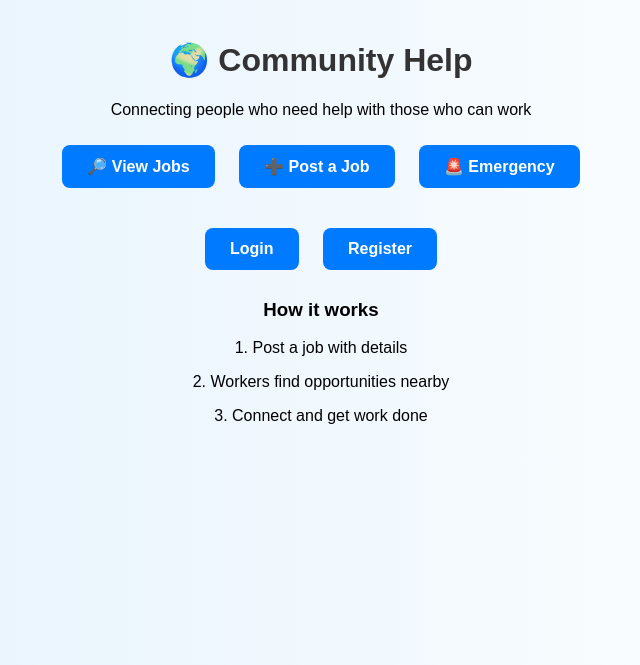
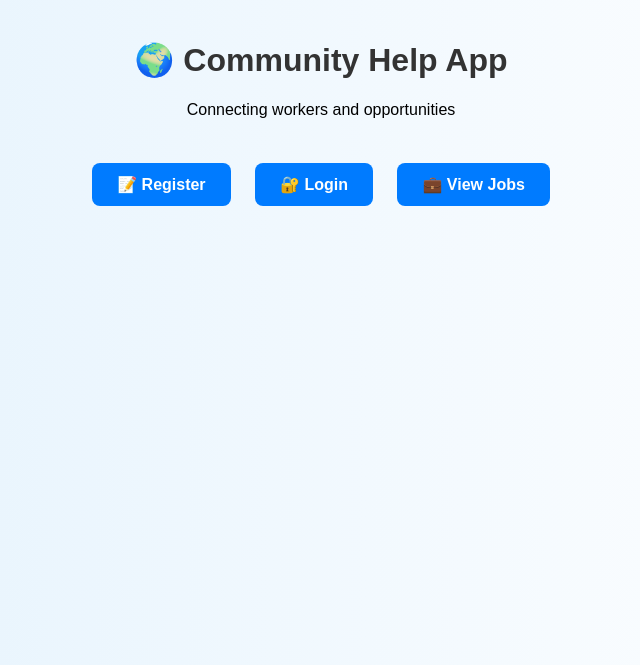
Before and after one commit to omkar29-maker/community-app, a Flask app: page / in a window 1280 px wide. Shown: the top 665 px of the page, without its empty margins (319-959 px from the left). Run offline with Flask 3, Linux system fonts and the light colour scheme.

Commit message:
Update index.html

```diff
--- a/templates/index.html
+++ b/templates/index.html
@@ -1,53 +1,51 @@
 <!DOCTYPE html>
-<html lang="en">
+<html>
 <head>
-    <meta charset="UTF-8">
+    <title>Community Help App</title>
+
+    <!-- ✅ PWA Manifest -->
+    <link rel="manifest" href="/static/manifest.json">
+
+    <!-- ✅ Mobile settings -->
     <meta name="viewport" content="width=device-width, initial-scale=1.0">
-    <title>Community Help App</title>
+    <meta name="theme-color" content="#2b2bff">
+
+    <!-- ✅ Apple support (VERY IMPORTANT) -->
+    <meta name="apple-mobile-web-app-capable" content="yes">
+    <meta name="apple-mobile-web-app-status-bar-style" content="black">
+    <meta name="apple-mobile-web-app-title" content="CommunityApp">
+    <link rel="apple-touch-icon" href="/static/icon.png">
+
+    <!-- ✅ CSS -->
     <link rel="stylesheet" href="/static/style.css">
 </head>
+
 <body>
 
 <div class="container">
+    <h1>🌍 Community Help App</h1>
 
-    <!-- Header -->
-    <h1>🌍 Community Help</h1>
-    <p class="subtitle">
-        Connecting people who need help with those who can work
-    </p>
+    <p>Connecting workers and opportunities</p>
 
-    <!-- Main Actions -->
-    <div class="actions">
-        <a class="btn" href="/jobs">🔎 View Jobs</a>
-        <a class="btn secondary" href="/post">➕ Post a Job</a>
-        <a class="btn" href="/contacts">🚨 Emergency</a>
-    </div>
+    <br>
 
-    <!-- 👇 LOGIN / USER SECTION -->
-    <div style="margin-top:20px;">
-        {% if session.get('user') %}
-            <p>Welcome, {{ session['user'] }} 👋</p>
-            <a class="btn" href="/logout">Logout</a>
-        {% else %}
-            <a class="btn" href="/login">Login</a>
-            <a class="btn secondary" href="/register">Register</a>
-        {% endif %}
-    </div>
-
-    <!-- Info Section -->
-    <div class="info">
-        <h3>How it works</h3>
-        <p>1. Post a job with details</p>
-        <p>2. Workers find opportunities nearby</p>
-        <p>3. Connect and get work done</p>
-    </div>
-
+    <a class="btn" href="/register">📝 Register</a>
+    <a class="btn" href="/login">🔐 Login</a>
+    <a class="btn" href="/jobs">💼 View Jobs</a>
 </div>
 
-<!-- Service Worker (offline feature) -->
+<!-- ✅ Service Worker (Improved) -->
 <script>
 if ('serviceWorker' in navigator) {
-    navigator.serviceWorker.register('/static/sw.js');
+    window.addEventListener('load', function() {
+        navigator.serviceWorker.register('/static/sw.js')
+        .then(function(registration) {
+            console.log('Service Worker registered with scope:', registration.scope);
+        })
+        .catch(function(error) {
+            console.log('Service Worker registration failed:', error);
+        });
+    });
 }
 </script>
 
```
